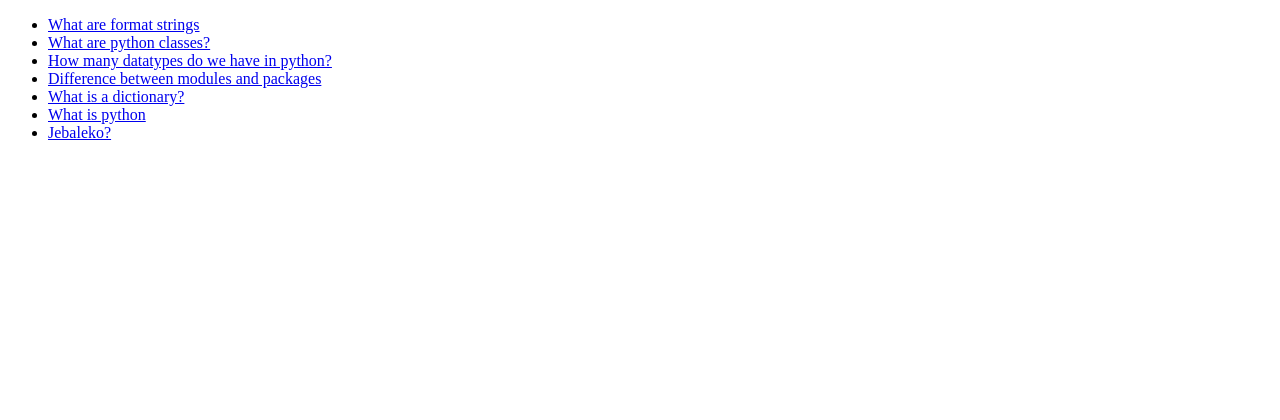
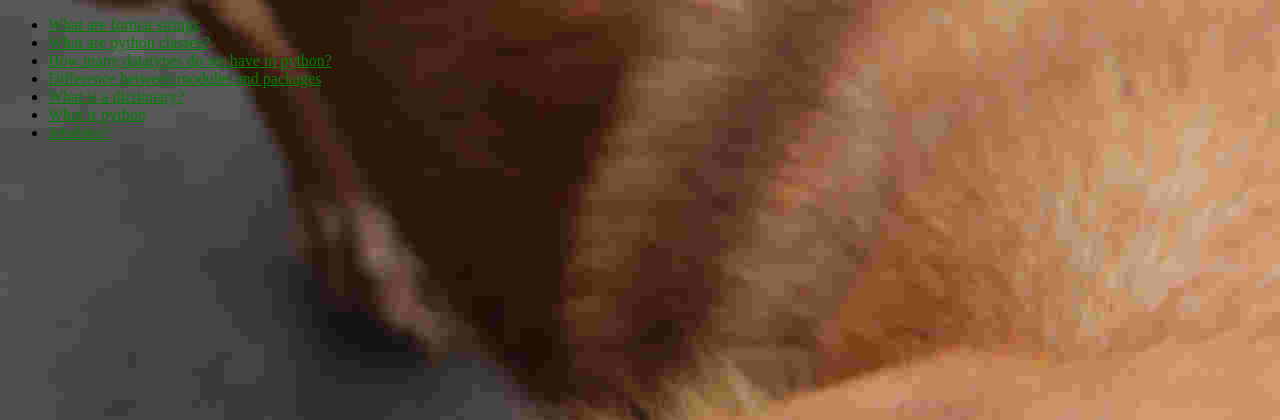
Before and after one commit to EmmaSemutenga/django-polls, a Django app: page /polls/ in a window 1280 px wide. Shown: the top 420 px of the page. Run offline with Django 3.2, Linux system fonts and the light colour scheme; data comes from the database, SQL or seed files in the repository.

Commit message:
added static files

```diff
--- /dev/null
+++ b/mysite/polls/static/polls/style.css
@@ -0,0 +1,7 @@
+li a {
+    color:green;
+}
+
+body {
+    background: white url("images/default.jpg") no-repeat;
+}
--- a/mysite/polls/templates/polls/index.html
+++ b/mysite/polls/templates/polls/index.html
@@ -1,3 +1,4 @@
+{% load static %}
 <!DOCTYPE html>
 <html lang="en">
 <head>
@@ -5,6 +6,7 @@
     <meta name="viewport" content="width=device-width, initial-scale=1.0">
     <meta http-equiv="X-UA-Compatible" content="ie=edge">
     <title>Document</title>
+    <link rel="stylesheet" href="{% static 'polls/style.css' %}" type="text/css">
 </head>
 <body>
     {% if latest_question_list %}
```
Also changed, not shown: mysite/polls/static/polls/images/default.jpg (added).
